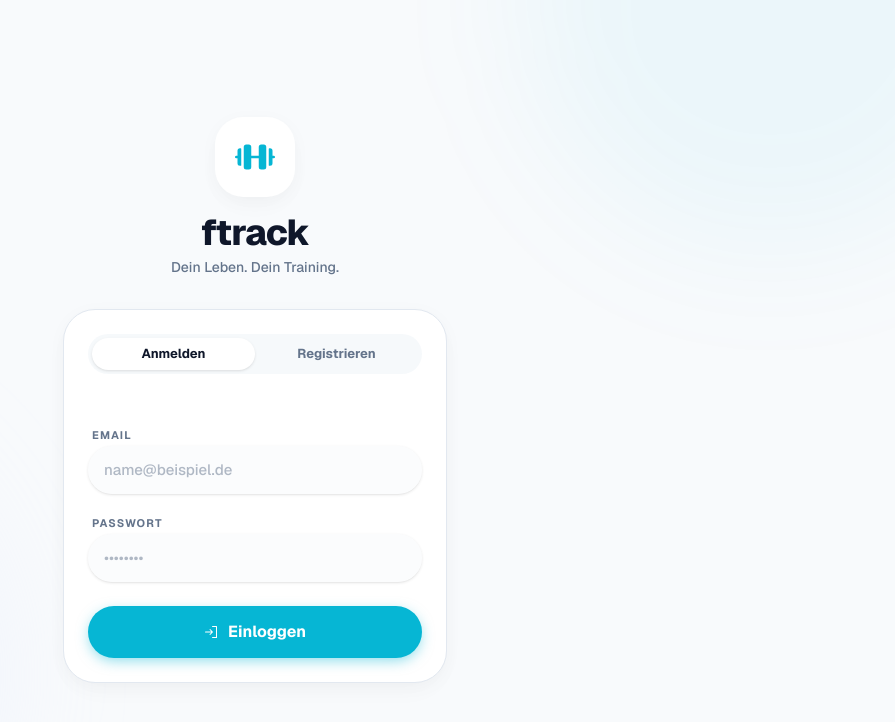
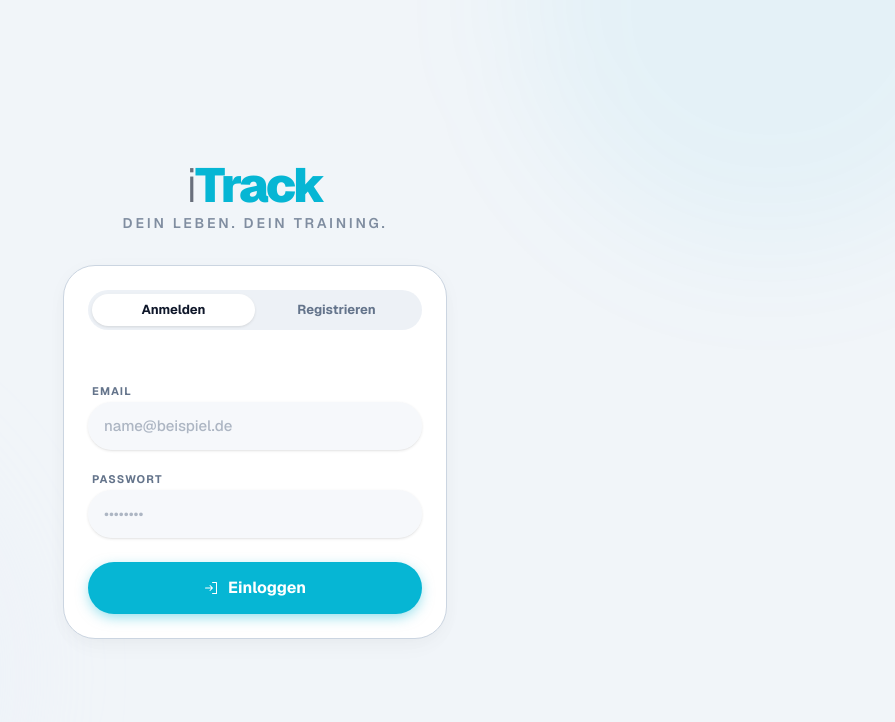
Before and after one commit to yayabennett/ftrack, a Next.js app: page /login in a window 1280 px wide. Shown: the top 722 px of the page, without its empty margins (385-1280 px from the left). Built offline with nearby package versions, Linux system fonts and the light colour scheme.

Commit message:
rebrand: ftrack to iTrack & premium style refinement
- Global replace of ftrack with iTrack
- Implemented premium typographic logo wordmark
- Darkened background palette for a more sophisticated look
- Updated metadata and title tags

```diff
--- a/prisma/seed.ts
+++ b/prisma/seed.ts
@@ -5,7 +5,7 @@ const prisma = new PrismaClient()
 
 async function main() {
     // ─── Default user ────────────────────────────────────────────────────────
-    const defaultEmail = 'athlete@ftrack.app'
+    const defaultEmail = 'athlete@iTrack.app'
     const existingUser = await prisma.user.findUnique({ where: { email: defaultEmail } })
     if (!existingUser) {
         const hashedPassword = await bcrypt.hash('champion123', 12)
--- a/src/app/api/auth/register/route.ts
+++ b/src/app/api/auth/register/route.ts
@@ -21,7 +21,7 @@ export async function POST(req: Request) {
         const hashedPassword = await bcrypt.hash(password, 10)
 
         const cookieStore = await cookies()
-        const cookieMigrateUserId = cookieStore.get('ftrack-user-id')?.value
+        const cookieMigrateUserId = cookieStore.get('iTrack-user-id')?.value
         const actualMigrateUserId = migrateUserId || cookieMigrateUserId
 
         if (actualMigrateUserId) {
--- a/src/app/api/export/route.ts
+++ b/src/app/api/export/route.ts
@@ -45,7 +45,7 @@ export async function GET() {
         return new NextResponse(JSON.stringify(exportData, null, 2), {
             headers: {
                 'Content-Type': 'application/json',
-                'Content-Disposition': `attachment; filename="ftrack-export-${new Date().toISOString().split('T')[0]}.json"`
+                'Content-Disposition': `attachment; filename="iTrack-export-${new Date().toISOString().split('T')[0]}.json"`
             }
         })
     } catch (error) {
--- a/src/app/api/onboarding/route.ts
+++ b/src/app/api/onboarding/route.ts
@@ -41,7 +41,7 @@ export async function POST(request: Request) {
         const response = NextResponse.json({ success: true, userId: user.id })
 
         // Set a long-lived httpOnly cookie with the userId
-        response.cookies.set('ftrack-user-id', user.id, {
+        response.cookies.set('iTrack-user-id', user.id, {
             httpOnly: true,
             secure: process.env.NODE_ENV === 'production',
             sameSite: 'lax',
--- a/src/app/globals.css
+++ b/src/app/globals.css
@@ -65,8 +65,8 @@
   /* Extreme rounding for friendly organic feel */
   --radius: 1.5rem;
 
-  /* Surfaces: Off-white background, pure white cards */
-  --background: #F8FAFC;
+  /* Surfaces: Darker slate background, pure white cards */
+  --background: #F1F5F9;
   --foreground: #0F172A;
 
   --card: #FFFFFF;
@@ -80,10 +80,10 @@
   --primary-foreground: #FFFFFF;
 
   /* Supporting surfaces - friendly neutral */
-  --secondary: #F1F5F9;
+  --secondary: #E2E8F0;
   --secondary-foreground: #334155;
 
-  --muted: #F1F5F9;
+  --muted: #E2E8F0;
   --muted-foreground: #64748B;
 
   --accent: #E0E7FF;
@@ -93,8 +93,8 @@
   --destructive: #F43F5E;
   --destructive-foreground: #FFFFFF;
 
-  --border: #E2E8F0;
-  --input: #F1F5F9;
+  --border: #CBD5E1;
+  --input: #E2E8F0;
   --ring: rgba(6, 182, 212, 0.4);
 
   /* Gamification */
@@ -107,14 +107,14 @@
 
 /* Yazio-inspired Soft Dark Mode */
 .dark {
-  /* Surfaces: Soft slate, not stark black */
-  --background: #0B1120;
+  /* Surfaces: Deeper slate, more premium */
+  --background: #090E1A;
   --foreground: #F8FAFC;
 
-  --card: #1E293B;
+  --card: #151C2C;
   --card-foreground: #F1F5F9;
 
-  --popover: #1E293B;
+  --popover: #151C2C;
   --popover-foreground: #F1F5F9;
 
   /* Brand Hero Color - Slightly brighter teal for dark mode */
@@ -122,7 +122,7 @@
   --primary-foreground: #083344;
 
   /* Supporting surfaces */
-  --secondary: #334155;
+  --secondary: #1E293B;
   --secondary-foreground: #F8FAFC;
 
   --muted: #1E293B;
@@ -141,8 +141,8 @@
   --xp: #22D3EE;
 
   /* Structure */
-  --border: #334155;
-  --input: #1E293B;
+  --border: #1E293B;
+  --input: #151C2C;
   --ring: rgba(34, 211, 238, 0.4);
 
   color-scheme: dark;
--- a/src/app/layout.tsx
+++ b/src/app/layout.tsx
@@ -18,14 +18,14 @@ const geistMono = Geist_Mono({
 });
 
 export const metadata: Metadata = {
-  title: "Workout Tracker",
-  description: "Ultra-fast workout tracking PWA",
+  title: "iTrack — Workout Tracker",
+  description: "Die premium Fitness-App für dein Training",
   manifest: "/manifest.json",
   openGraph: {
-    title: "Workout Tracker",
-    description: "Ultra-fast workout tracking PWA",
-    url: "https://ftrack.vercel.app", // Replace with real URL
-    siteName: "ftrack",
+    title: "iTrack — Workout Tracker",
+    description: "Die premium Fitness-App für dein Training",
+    url: "https://iTrack.vercel.app", // Replace with real URL
+    siteName: "iTrack",
     images: [
       {
         url: "/icon-512.png",
--- a/src/app/login/page.tsx
+++ b/src/app/login/page.tsx
@@ -87,15 +87,13 @@ export default function AuthPage() {
             <div className="absolute bottom-0 left-0 w-[500px] h-[500px] bg-accent/30 rounded-full blur-3xl pointer-events-none translate-y-1/4 -translate-x-1/4" />
 
             <div className="w-full max-w-sm z-10 animate-in fade-in zoom-in-95 duration-500">
-                <div className="flex flex-col items-center gap-4 mb-8">
-                    <div className="relative">
-                        <div className="w-20 h-20 rounded-[28px] bg-white dark:bg-card flex items-center justify-center shadow-soft">
-                            <Barbell weight="fill" className="text-primary w-10 h-10" />
-                        </div>
-                    </div>
-                    <div className="text-center space-y-1">
-                        <h1 className="text-4xl font-extrabold tracking-tight text-foreground">ftrack</h1>
-                        <p className="text-sm text-muted-foreground font-medium">Dein Leben. Dein Training.</p>
+                <div className="flex flex-col items-center gap-2 mb-8">
+                    <div className="text-center">
+                        <h1 className="text-5xl tracking-tighter text-foreground flex items-baseline justify-center">
+                            <span className="font-light opacity-60">i</span>
+                            <span className="font-black text-primary">Track</span>
+                        </h1>
+                        <p className="text-sm text-muted-foreground font-semibold mt-1 opacity-80 uppercase tracking-[0.2em]">Dein Leben. Dein Training.</p>
                     </div>
                 </div>
 
--- a/src/app/onboarding/page.tsx
+++ b/src/app/onboarding/page.tsx
@@ -73,9 +73,13 @@ function WelcomeStep({ onNext }: { onNext: () => void }) {
                 </div>
             </div>
 
-            <div className="space-y-3">
-                <h1 className="text-4xl font-extrabold tracking-tight text-foreground">
-                    Willkommen bei <span className="text-gradient">ftrack</span>
+            <div className="text-center space-y-4 mb-4">
+                <div className="inline-flex items-baseline justify-center text-4xl tracking-tighter mb-2">
+                    <span className="font-light opacity-60">i</span>
+                    <span className="font-black text-primary">Track</span>
+                </div>
+                <h1 className="text-2xl font-bold tracking-tight">
+                    Willkommen bei <span className="text-primary">iTrack</span>
                 </h1>
                 <p className="text-muted-foreground text-[15px] leading-relaxed max-w-xs mx-auto">
                     Dein intelligenter Trainingsbegleiter. Lass uns dein Profil einrichten, damit wir dein Training optimal gestalten können.
@@ -279,7 +283,7 @@ function SuccessStep({ name }: { name: string }) {
                     Bereit, {name || 'Champ'}! 🎉
                 </h2>
                 <p className="text-muted-foreground text-[15px] leading-relaxed max-w-xs mx-auto">
-                    Dein Profil ist eingerichtet. ftrack ist jetzt auf dein Training zugeschnitten. Zeit, Fortschritte zu machen!
+                    Dein Profil ist eingerichtet. iTrack ist jetzt auf dein Training zugeschnitten. Zeit, Fortschritte zu machen!
                 </p>
             </div>
         </div>
@@ -439,7 +443,7 @@ export default function OnboardingPage() {
             {/* Version footer on welcome */}
             {step === 0 && (
                 <p className="text-xs text-muted-foreground/40 text-center pb-6 font-medium tracking-wider">
-                    ftrack v0.3.0 · Dein Trainingsbegleiter
+                    iTrack v0.3.0 · Dein Trainingsbegleiter
                 </p>
             )}
         </div>
--- a/src/app/settings/page.tsx
+++ b/src/app/settings/page.tsx
@@ -151,7 +151,7 @@ export default async function SettingsPage() {
                                 <Info className="w-5 h-5" />
                             </div>
                             <div className="flex-1">
-                                <p className="font-semibold text-[15px] text-foreground">ftrack</p>
+                                <p className="font-semibold text-[15px] text-foreground">iTrack</p>
                                 <p className="text-[12px] text-muted-foreground">v0.3.0 · Made in Germany</p>
                             </div>
                         </CardContent>
--- a/src/components/providers.tsx
+++ b/src/components/providers.tsx
@@ -6,7 +6,7 @@ import { queryClient, createIDBPersister } from '@/lib/query-client'
 import { useEffect, useState } from 'react'
 
 export default function Providers({ children }: { children: React.ReactNode }) {
-    const [persister] = useState(() => typeof window !== 'undefined' ? createIDBPersister('ftrack-query-cache') : null)
+    const [persister] = useState(() => typeof window !== 'undefined' ? createIDBPersister('iTrack-query-cache') : null)
 
     if (!persister) return <QueryClientProvider client={queryClient}>{children}</QueryClientProvider>
 
--- a/src/lib/auth.ts
+++ b/src/lib/auth.ts
@@ -4,7 +4,7 @@ import { authOptions } from './auth-options'
 
 /**
  * Returns the current user's ID.
- * Prioritizes NextAuth session. Falls back to ftrack-user-id cookie for migration.
+ * Prioritizes NextAuth session. Falls back to iTrack-user-id cookie for migration.
  */
 export async function getCurrentUserId(): Promise<string | null> {
     const session = await getServerSession(authOptions)
@@ -13,5 +13,5 @@ export async function getCurrentUserId(): Promise<string | null> {
     }
 
     const cookieStore = await cookies()
-    return cookieStore.get('ftrack-user-id')?.value ?? null
+    return cookieStore.get('iTrack-user-id')?.value ?? null
 }
```
